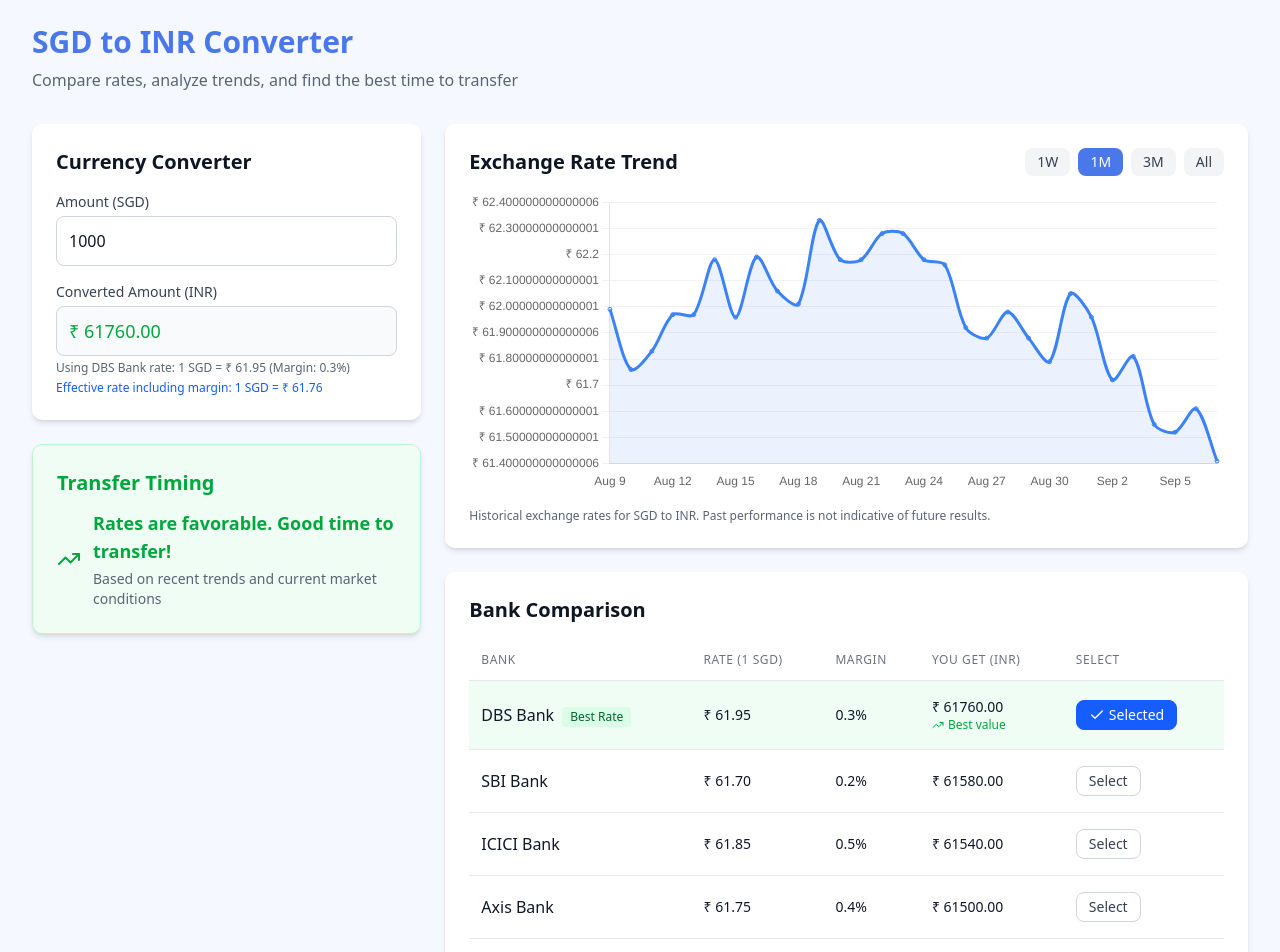
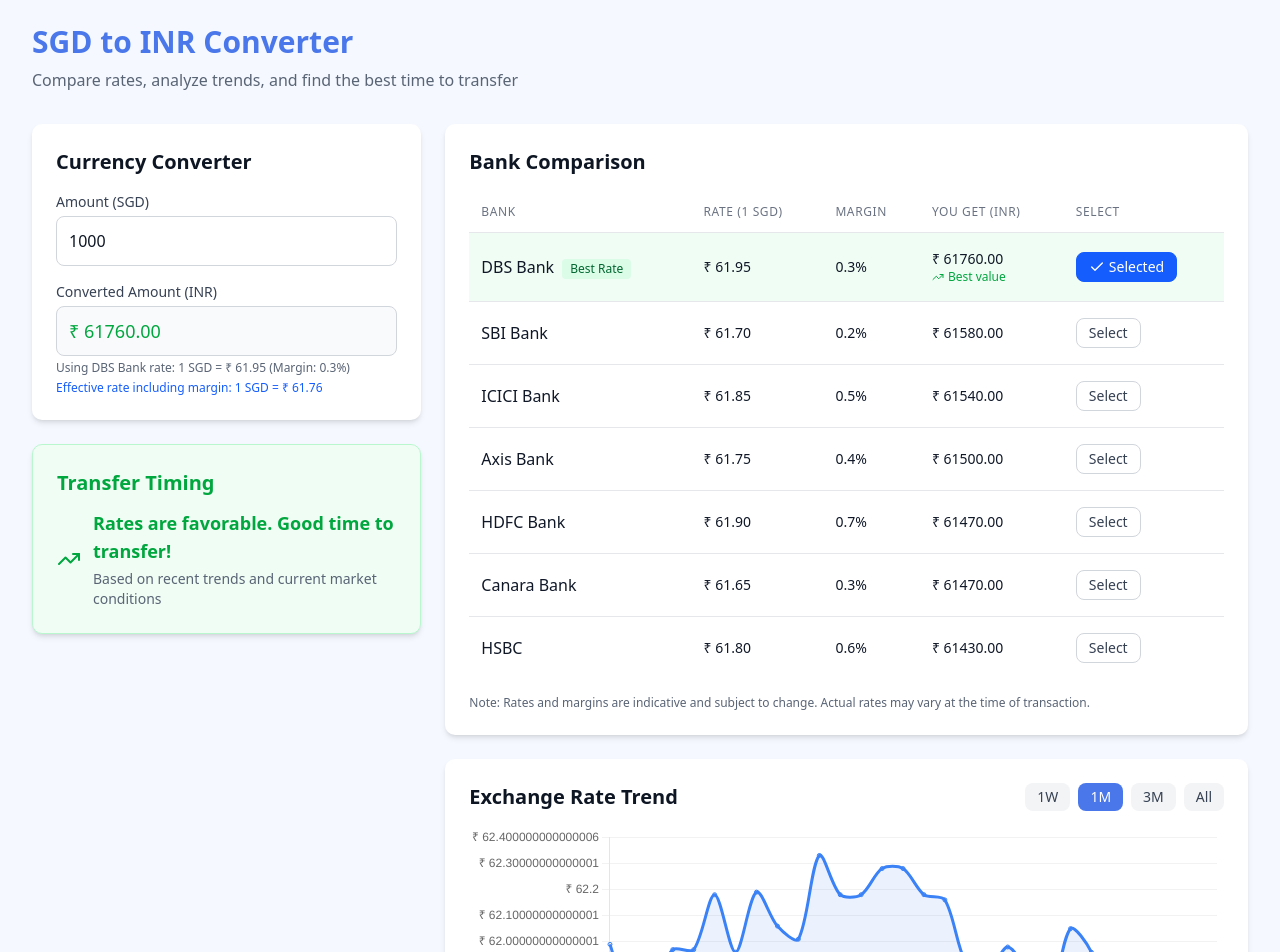
Before and after one commit to trimititech/Currency-Exchange, a Next.js app in the folder currency-exchange/: page / in a window 1280 px wide. Shown: the top 952 px of the page. Built offline with nearby package versions, Linux system fonts and the light colour scheme.

Commit message:
Restructured the page.

```diff
--- a/currency-exchange/app/page.tsx
+++ b/currency-exchange/app/page.tsx
@@ -20,7 +20,7 @@
   useEffect(() => {
     // Set the best bank as selected by default
     setSelectedBank(bestBank.name);
-  }, []);
+  }, [bestBank, bestBank.name]);
   const handleAmountChange = (value: number) => {
     setAmount(value);
   };
@@ -55,16 +55,16 @@
             />
           </div>
           <div className="lg:col-span-2 space-y-6">
-            <ExchangeRateGraph
-              data={mockHistoricalData.data}
-              period={period}
-              onPeriodChange={handlePeriodChange}
-            />
             <BankComparison
               banks={mockBankData}
               selectedBank={selectedBank}
               onBankSelect={handleBankSelect}
               amount={amount}
+            />
+            <ExchangeRateGraph
+              data={mockHistoricalData.data}
+              period={period}
+              onPeriodChange={handlePeriodChange}
             />
           </div>
         </div>
--- a/currency-exchange/components/CurrencyConverter.tsx
+++ b/currency-exchange/components/CurrencyConverter.tsx
@@ -1,7 +1,6 @@
 'use client'
 
 import React from 'react'
-import { ArrowRight } from 'lucide-react'
 import { BankData } from '../utils/mockData'
 
 interface CurrencyConverterProps {
--- a/currency-exchange/package.json
+++ b/currency-exchange/package.json
@@ -16,7 +16,7 @@
     "class-variance-authority": "^0.7.1",
     "clsx": "^2.1.1",
     "lucide-react": "^0.509.0",
-    "next": "15.3.2",
+    "next": "^15.5.2",
     "react": "^19.0.0",
     "react-dom": "^19.0.0",
     "tailwind-merge": "^3.3.0"
```
Also changed, not shown: 1 other file (tests, documents, lock files or other folders).
